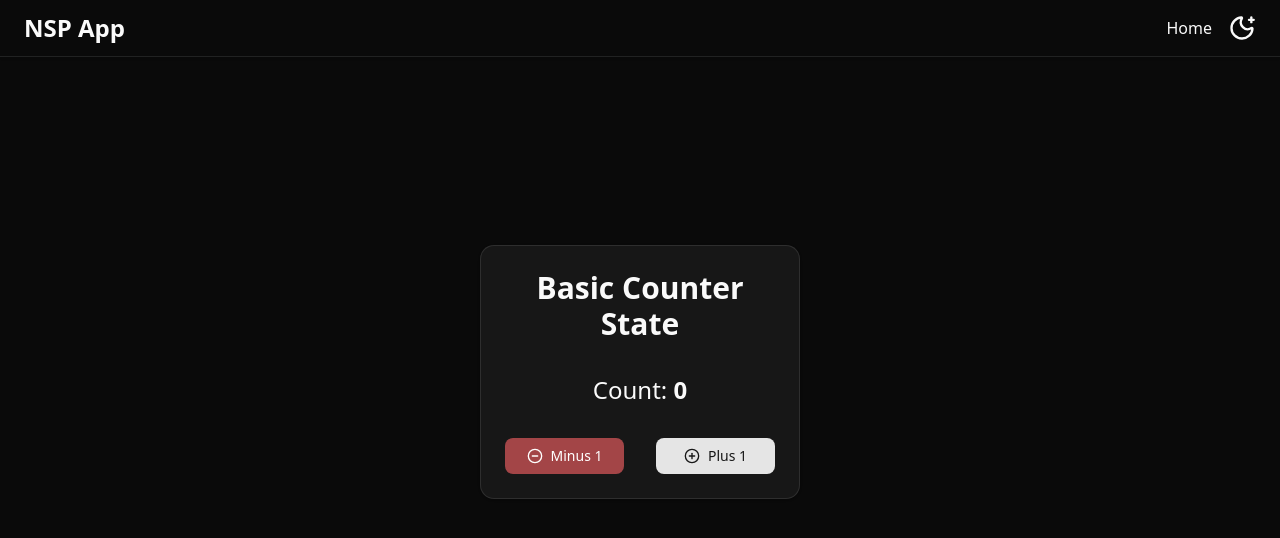
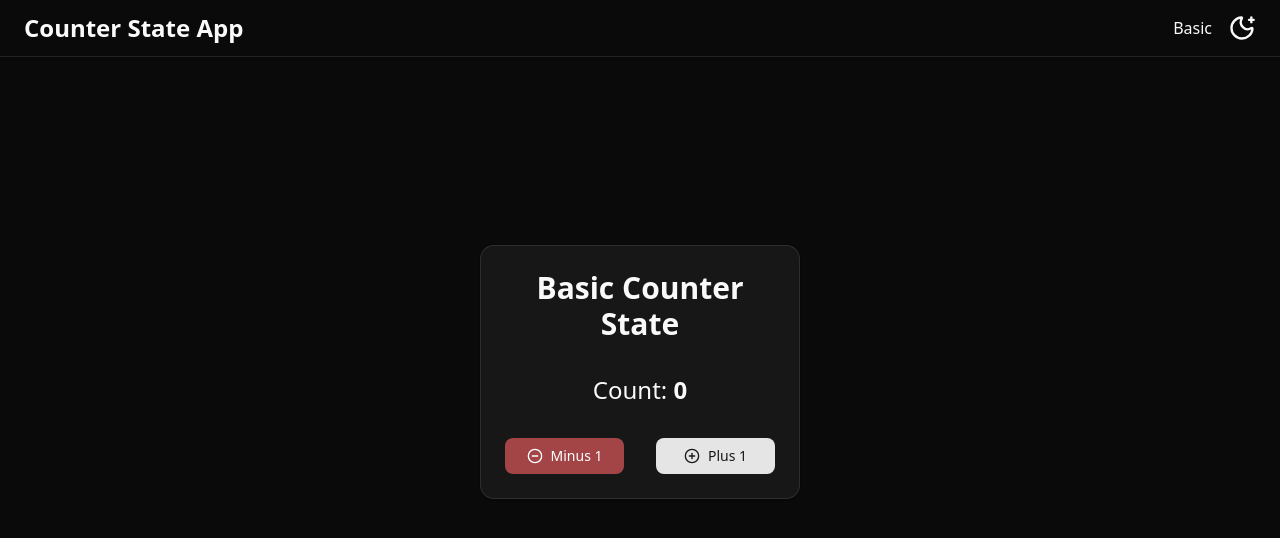
Before and after one commit to annweshamondal/counter-state, a Next.js app: page / in a window 1280 px wide. Shown: the top 538 px of the page. Built offline with nearby package versions, Linux system fonts and the light colour scheme.

Commit message:
basic counter done

```diff
--- a/src/app/page.tsx
+++ b/src/app/page.tsx
@@ -8,8 +8,8 @@ import {
 import { Metadata } from "next";
 
 export const metadata: Metadata = {
-	title: "Nextjs Starter Frontend",
-	description: "Production grade Next.js starter template",
+	title: "Basic | Counter State App",
+	description: "Basic Counter State App",
 };
 
 const page = () => {
--- a/src/components/BasicCounter.tsx
+++ b/src/components/BasicCounter.tsx
@@ -1,21 +1,37 @@
+"use client";
+
 import { MinusCircleIcon, PlusCircleIcon } from "lucide-react";
+import { useState } from "react";
 import { Button } from "./shadcnui/button";
 
 const BasicCounter = () => {
+	const [count, setCount] = useState(0);
+
+	const plus = () => {
+		setCount(count + 1);
+	};
+
+	const minus = () => {
+		setCount(count - 1);
+	};
+
 	return (
 		<div className="space-y-8">
 			<div className="text-center text-2xl">
-				Count: <span className="font-semibold">0</span>
+				Count: <span className="font-semibold">{count}</span>
 			</div>
 
 			<div className="grid grid-cols-2 gap-8">
 				<Button
+					onClick={minus}
 					className="cursor-pointe"
 					variant={"destructive"}>
 					<MinusCircleIcon /> Minus 1
 				</Button>
 
-				<Button className="cursor-pointer">
+				<Button
+					onClick={plus}
+					className="cursor-pointer">
 					<PlusCircleIcon /> Plus 1
 				</Button>
 			</div>
--- a/src/components/Header/Header.tsx
+++ b/src/components/Header/Header.tsx
@@ -11,12 +11,12 @@ const Header = () => {
 					<h1
 						className="text-2xl font-semibold"
 						aria-label="App Name">
-						NSP App
+						Counter State App
 					</h1>
 				</Link>
 
 				<nav className="flex items-center gap-4">
-					<Link href={"/"}>Home</Link>
+					<Link href={"/"}>Basic</Link>
 
 					<ThemeToggleButton />
 				</nav>
```
